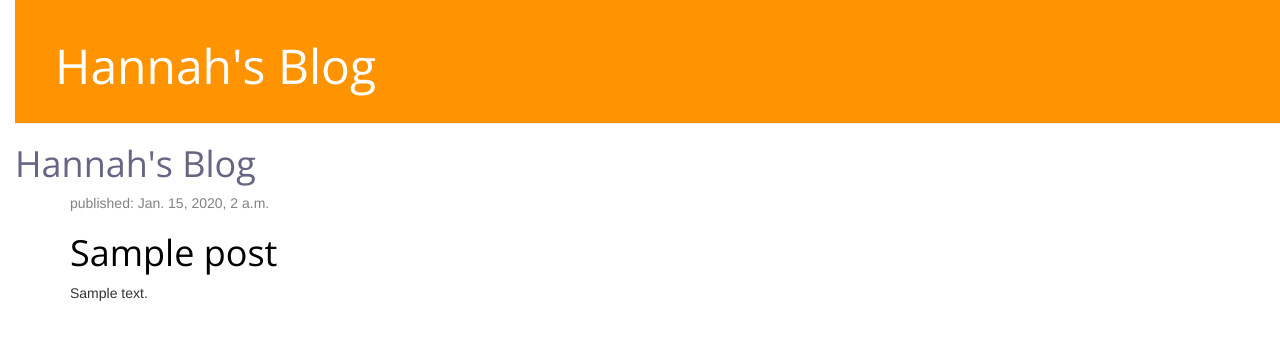
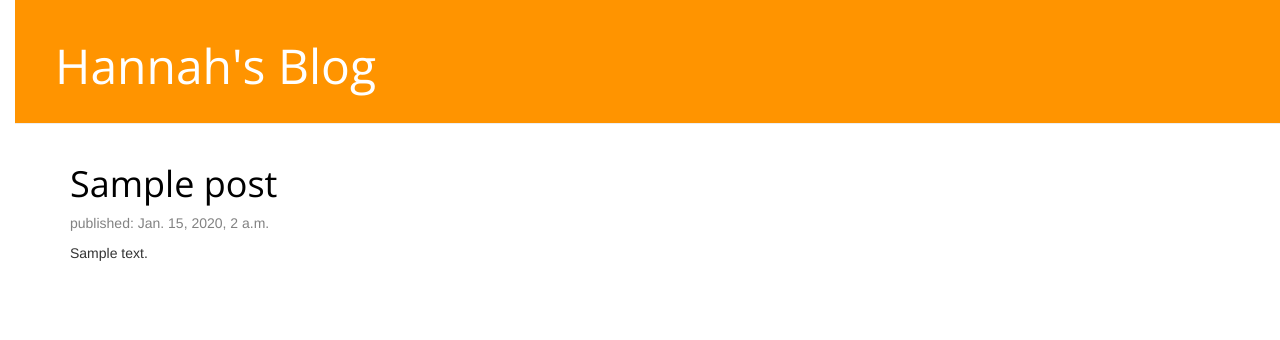
Before and after one commit to pemps/my-first-blog, a Django app: template blog/templates/blog/post_list.html in a window 1280 px wide. Shown: the top 340 px of the page. Run offline with Django 3.2, Linux system fonts and the light colour scheme; the template is opened without the code that fills it: values that come from a table or form of the project are taken from there, others are empty; tables that the repository leaves empty hold one stand-in row (values such as "Sample post"); some libraries are stand-ins or nearby versions.

Commit message:
Updated header in Html

```diff
--- a/blog/templates/blog/post_list.html
+++ b/blog/templates/blog/post_list.html
@@ -13,19 +13,16 @@
         <link rel="stylesheet" href="{% static 'css/blog.css' %}">
     </head>
     <body>
-        <div>
-            <h1><a href="/">Hannah's Blog</a></h1>
-        </div>
 
 <div class="content container">
     <div class="row">
         <div class="col-md-8">
             {% for post in posts %}
                 <div class="post">
+                    <h1><a href="">{{ post.title }}</a></h1>
                     <div class="date">
                         <p>published: {{ post.published_date }}</p>
                     </div>
-                    <h1><a href="">{{ post.title }}</a></h1>
                     <p>{{ post.text|linebreaksbr }}</p>
                 </div>
             {% endfor %}
```
